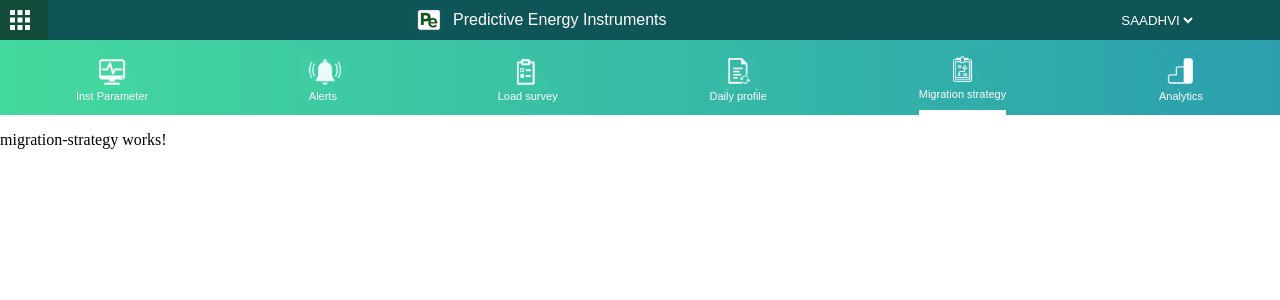
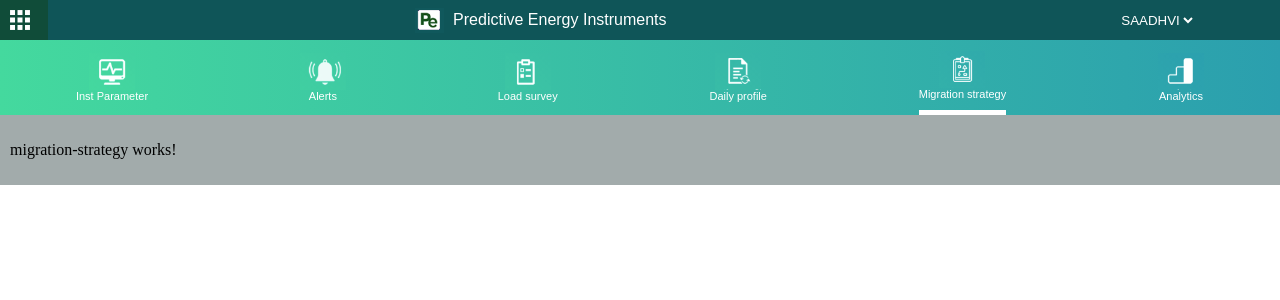
Before and after one commit to Jaiganesh-prakasam/tabNavigationGenericComponents, an Angular app: page /page/migrationStrategy in a window 1280 px wide. Shown: the top 300 px of the page. Built offline with nearby package versions, Linux system fonts and the light colour scheme.

Commit message:
minor css fix

```diff
--- a/src/app/app.component.sass
+++ b/src/app/app.component.sass
@@ -0,0 +1,32 @@
+$font-stack:    Helvetica, sans-serif
+$primary-color: #333
+
+.body
+    font: 100% $font-stack
+    color: $primary-color
+    border: solid black 1px
+    min-height: calc( 100% - 5em )
+    width: 100%
+.headder
+    display: flex
+    border: solid red 1px
+    height: 5em
+    width: 100%
+.headder__title
+    align-self: center
+    border: solid black 1px
+    width: 100%
+
+mat-sidenav-container, mat-sidenav-content, mat-sidenav
+    height: 100%
+
+
+mat-sidenav
+    width: 250px
+
+
+main
+    padding: 10px
+.main-content
+    background-color: #A2ABAB
+    min-height: calc(100% - (5em + 2px))
--- a/src/styles.sass
+++ b/src/styles.sass
@@ -1,3 +1,5 @@
 /* You can add global styles to this file, and also import other style files */
-body
-    margin: 0px
+
+html, body
+    margin: 0
+    height: 100%
```
